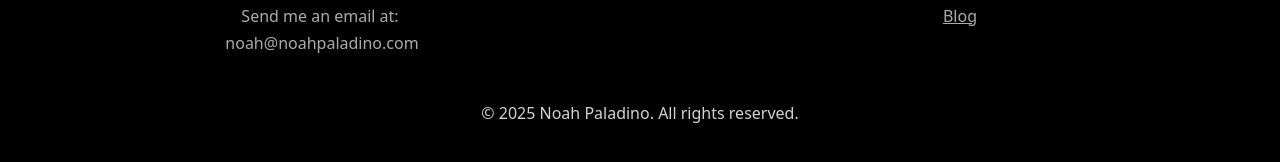
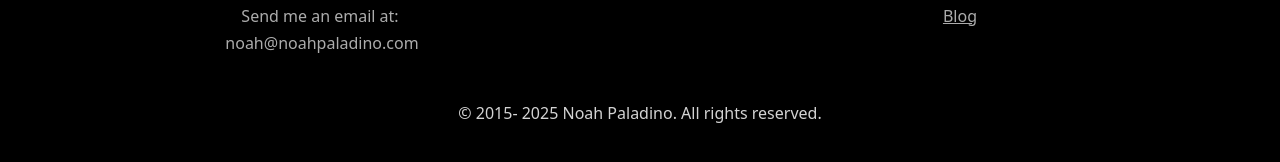
Before and after one commit to ngpaladi/ngpaladi.github.io, a Jekyll site: the page built from index.html, in a window 1280 px wide and 900 px high, scrolled down 3625 px. Shown: the part 714-876 px from the top of the window. Built offline with Jekyll 4.4.1, drawn with Linux system fonts in a browser that asks for light colours.

Commit message:
Update Copyright Properly

```diff
--- a/index.html
+++ b/index.html
@@ -149,7 +149,7 @@ title: Home
       </div>
 
     </div>
-    <p>&copy;
+    <p>&copy; 2015-
       <script type="text/javascript"> document.write(new Date().getFullYear());</script> Noah Paladino. All rights
       reserved.
     </p>
```
